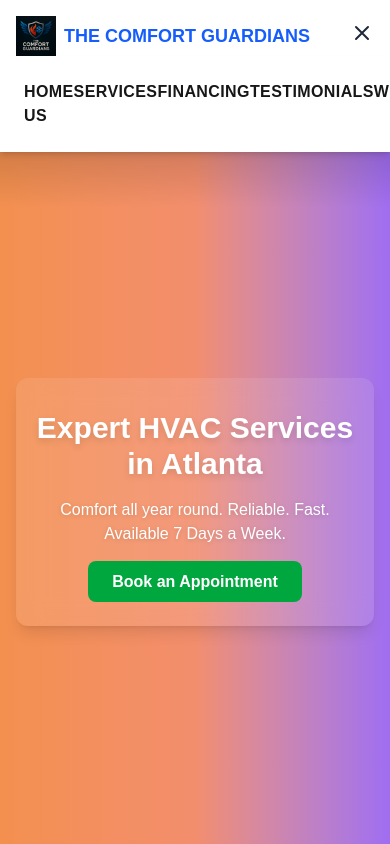
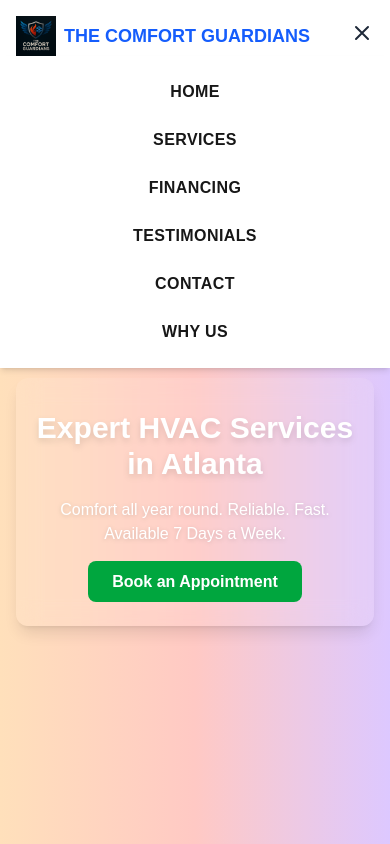
Before and after one commit to gerardinhoo/The-Comfort-Guardians, a Next.js app: page / in a window 390 px wide. Both pictures are taken after a click on the button "Toggle Menu". Shown: the top 844 px of the page. Built offline with nearby package versions, Linux system fonts and the light colour scheme.

Commit message:
Fix mobile issue and update hero gradient style

```diff
--- a/src/components/Navbar.tsx
+++ b/src/components/Navbar.tsx
@@ -84,7 +84,8 @@ export default function Navbar() {
 
       {/* Mobile Nav Menu */}
       {isOpen && (
-        <div className='md:hidden bg-white shadow-md px-6 py-6 space-y-5'>
+        <div className='md:hidden bg-white shadow-md px-6 py-6'>
+          <div className='flex flex-col items-center space-y-6'>
             <Link
               href='#home'
               onClick={() => setIsOpen(false)}
@@ -113,13 +114,13 @@ export default function Navbar() {
             >
               Testimonials
             </Link>
-          {/* <Link
+            <Link
               href='#contact'
               onClick={() => setIsOpen(false)}
               className={navLinkStyle}
             >
               Contact
-          </Link> */}
+            </Link>
             <Link
               href='#why-us'
               onClick={() => setIsOpen(false)}
@@ -128,6 +129,7 @@ export default function Navbar() {
               Why Us
             </Link>
           </div>
+        </div>
       )}
     </nav>
   );
--- a/src/sections/Hero.tsx
+++ b/src/sections/Hero.tsx
@@ -6,7 +6,7 @@ export default function Hero() {
   return (
     <section
       id='home'
-      className='relative min-h-screen flex items-center justify-center text-white overflow-hidden bg-gradient-to-r from-[#f3904f] via-[#f38e6d] to-[#a06df2]'
+      className='relative min-h-screen flex items-center justify-center text-white overflow-hidden bg-gradient-to-r from-[#ffe0bb] via-[#ffc9c4] to-[#ddc8ff]'
     >
       <div className='absolute inset-0 -z-10'>
         <div className='hidden sm:block absolute top-10 left-10 w-80 h-80 bg-white/10 rounded-full blur-3xl animate-pulse' />
```
Lines whose indentation alone changed are shown as unchanged.
